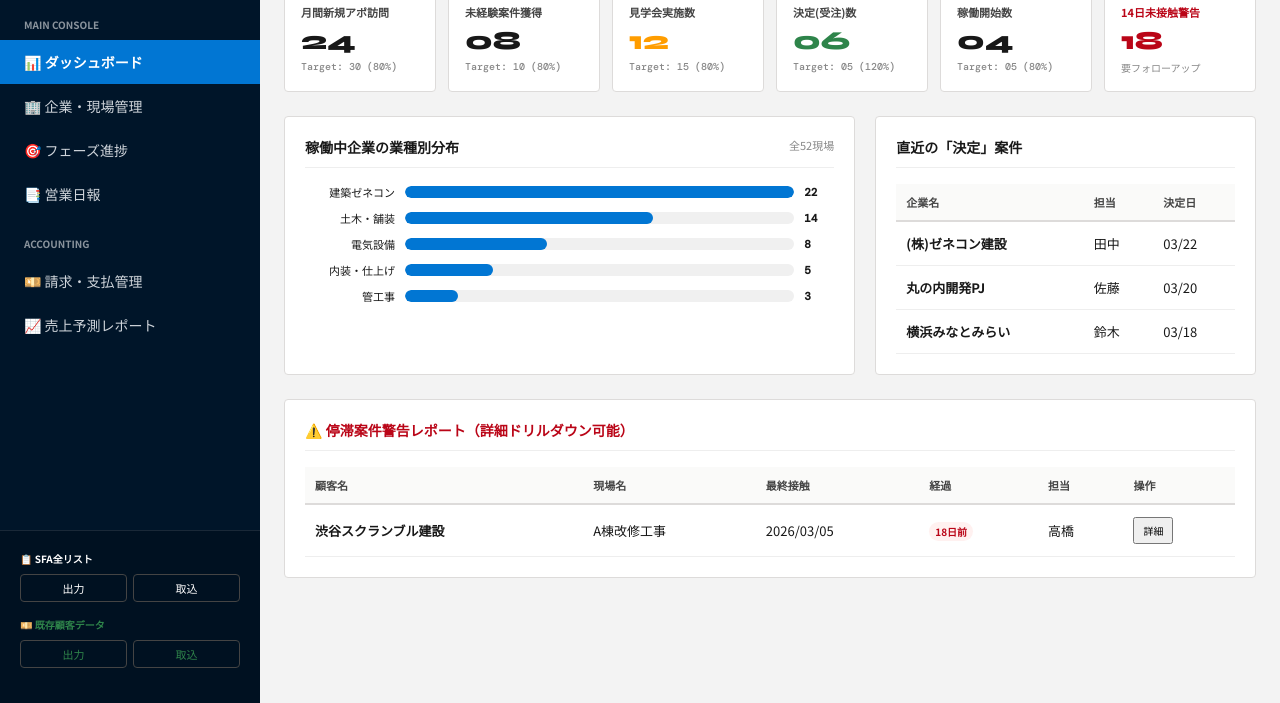
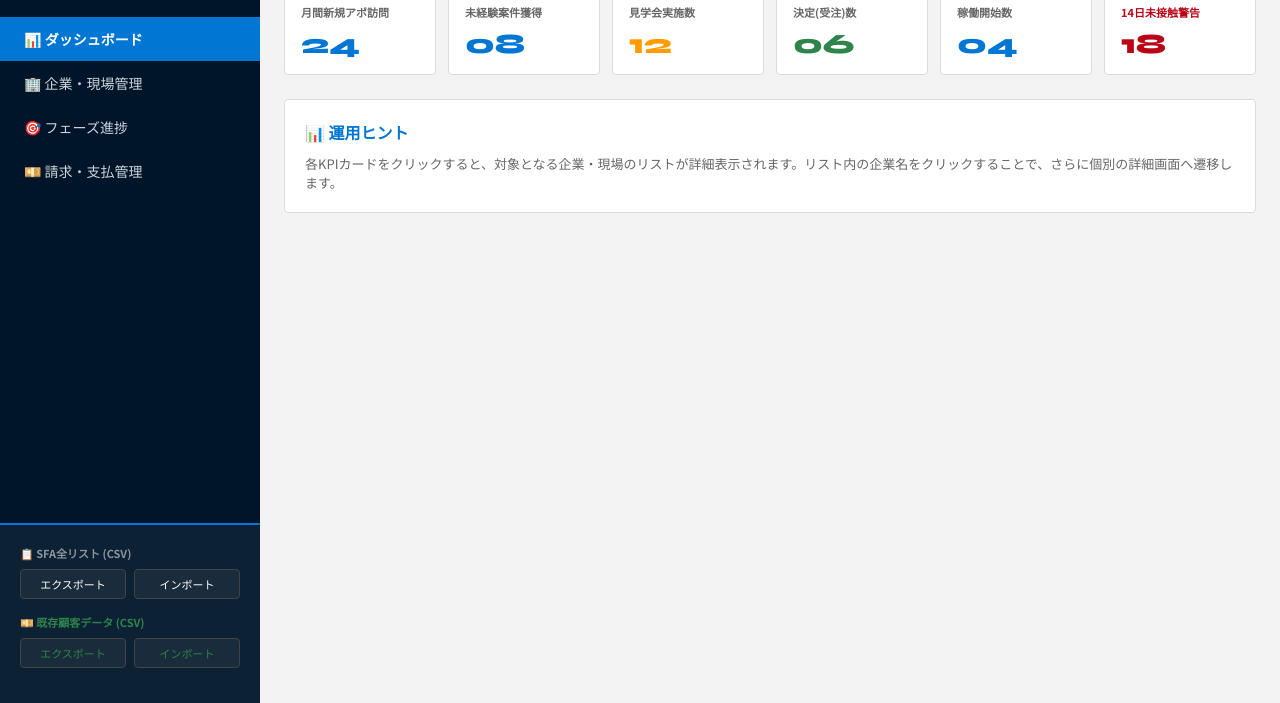
Before and after one commit to ytanaka-max/NEXTSS_SFA, a plain HTML site: page index.html in a window 1280 px wide. Shown: the part 97-800 px from the top of the page. Drawn offline with nearby package versions, Linux system fonts and the light colour scheme.

Commit message:
Update index.html

```diff
--- a/index.html
+++ b/index.html
@@ -2,255 +2,197 @@
 <html lang="ja">
 <head>
     <meta charset="UTF-8">
-    <meta name="viewport" content="width=device-width, initial-scale=1.0">
-    <title>NEXTsalesAI | Enterprise SFA System</title>
-    <link href="https://fonts.googleapis.com/css2?family=Noto+Sans+JP:wght@400;500;700&family=Syne:wght@800&family=DM+Mono:wght@500&display=swap" rel="stylesheet">
+    <title>NEXTsalesAI | Professional SFA</title>
+    <link href="https://fonts.googleapis.com/css2?family=Noto+Sans+JP:wght@400;700&family=Syne:wght@800&family=DM+Mono:wght@500&display=swap" rel="stylesheet">
     <style>
         :root {
             --sf-blue: #0176d3; --sf-bg: #f3f3f3; --sf-border: #dddbda;
-            --sidebar-dark: #001529; --sidebar-hover: #002140;
-            --text-main: #181818; --text-sub: #444444; --white: #ffffff;
+            --sidebar-dark: #001529; --text-main: #181818; --white: #ffffff;
             --success: #2e844a; --warning: #ff9d00; --danger: #ba0517;
         }
         * { box-sizing: border-box; margin: 0; padding: 0; }
-        body { font-family: 'Noto Sans JP', sans-serif; background: var(--sf-bg); color: var(--text-main); display: flex; height: 100vh; overflow: hidden; }
+        body { font-family: 'Noto Sans JP', sans-serif; background: var(--sf-bg); display: flex; height: 100vh; overflow: hidden; }
 
-        /* --- サイドバー復元 & 強化 --- */
-        .sidebar { width: 260px; background: var(--sidebar-dark); color: var(--white); display: flex; flex-direction: column; flex-shrink: 0; z-index: 100; }
+        /* --- SIDEBAR: CSV機能を最優先で「固定」表示 --- */
+        .sidebar { width: 260px; background: var(--sidebar-dark); color: #fff; display: flex; flex-direction: column; flex-shrink: 0; }
         .sidebar-header { padding: 25px 20px; border-bottom: 1px solid rgba(255,255,255,0.1); }
-        .logo { font-family: 'Syne', sans-serif; font-size: 22px; font-weight: 800; color: var(--white); letter-spacing: -0.5px; }
-        .logo-tag { font-size: 9px; color: #8a949d; margin-top: 4px; letter-spacing: 1px; }
-
-        .nav-group { flex: 1; padding: 20px 0; overflow-y: auto; }
-        .nav-label { font-size: 10px; color: #8a949d; padding: 0 24px 8px; font-weight: 700; text-transform: uppercase; }
-        .nav-item { padding: 12px 24px; display: flex; align-items: center; gap: 12px; cursor: pointer; transition: 0.2s; font-size: 14px; color: #ced4da; }
-        .nav-item:hover { background: var(--sidebar-hover); color: #fff; }
+        .nav-group { flex: 1; overflow-y: auto; padding: 20px 0; }
+        .nav-item { padding: 12px 24px; display: flex; align-items: center; gap: 12px; cursor: pointer; color: #ced4da; font-size: 14px; }
         .nav-item.active { background: var(--sf-blue); color: #fff; font-weight: 600; }
 
-        /* CSV入出力セクション (完全復元) */
-        .sidebar-footer { padding: 20px; background: rgba(0,0,0,0.2); border-top: 1px solid rgba(255,255,255,0.1); }
+        /* 重要：CSVセクションを目立たせる */
+        .sidebar-csv-area {
+            padding: 20px; background: rgba(255,255,255,0.05);
+            border-top: 2px solid var(--sf-blue); /* 境界線を強調 */
+        }
         .csv-box { margin-bottom: 15px; }
-        .csv-label { font-size: 10px; font-weight: 800; margin-bottom: 8px; display: block; }
-        .csv-btn-grid { display: grid; grid-template-columns: 1fr 1fr; gap: 6px; }
-        .btn-csv { background: transparent; border: 1px solid #444; color: #fff; padding: 5px; font-size: 11px; border-radius: 4px; cursor: pointer; transition: 0.2s; }
-        .btn-csv:hover { border-color: var(--sf-blue); background: var(--sf-blue); }
+        .csv-label { font-size: 11px; font-weight: 700; margin-bottom: 8px; display: block; color: #8a949d; }
+        .csv-btn-grid { display: grid; grid-template-columns: 1fr 1fr; gap: 8px; }
+        .btn-csv {
+            background: #1a2b3c; border: 1px solid #444; color: #fff; padding: 6px;
+            font-size: 11px; border-radius: 4px; cursor: pointer; text-align: center;
+        }
+        .btn-csv:hover { background: var(--sf-blue); border-color: var(--sf-blue); }
 
-        /* --- メインコンテンツ --- */
-        .main-layout { flex: 1; display: flex; flex-direction: column; min-width: 0; position: relative; }
-        header { background: #fff; height: 60px; border-bottom: 1px solid var(--sf-border); display: flex; align-items: center; justify-content: space-between; padding: 0 24px; flex-shrink: 0; }
-        .content-scroll { flex: 1; overflow-y: auto; padding: 24px; }
+        /* --- MAIN LAYOUT --- */
+        .main { flex: 1; display: flex; flex-direction: column; min-width: 0; }
+        header { background: #fff; height: 60px; border-bottom: 1px solid var(--sf-border); display: flex; align-items: center; padding: 0 24px; justify-content: space-between; }
+        .container { flex: 1; overflow-y: auto; padding: 24px; }
 
-        /* --- ダッシュボード: 管理職KPIセクション --- */
-        .kpi-row { display: grid; grid-template-columns: repeat(6, 1fr); gap: 12px; margin-bottom: 24px; }
-        .kpi-card { background: #fff; border: 1px solid var(--sf-border); border-radius: 4px; padding: 16px; cursor: pointer; transition: 0.2s; }
-        .kpi-card:hover { box-shadow: 0 4px 12px rgba(0,0,0,0.08); border-color: var(--sf-blue); }
-        .kpi-title { font-size: 11px; font-weight: 700; color: var(--text-sub); margin-bottom: 8px; }
-        .kpi-val { font-size: 26px; font-weight: 800; font-family: 'Syne'; line-height: 1; }
-        .kpi-sub { font-size: 10px; color: #888; margin-top: 6px; font-family: 'DM Mono'; }
+        /* --- KPI GRID --- */
+        .kpi-grid { display: grid; grid-template-columns: repeat(6, 1fr); gap: 12px; margin-bottom: 24px; }
+        .kpi-card {
+            background: #fff; border: 1px solid var(--sf-border); border-radius: 4px; padding: 16px;
+            cursor: pointer; transition: 0.2s; position: relative;
+        }
+        .kpi-card:hover { transform: translateY(-3px); box-shadow: 0 5px 15px rgba(0,0,0,0.1); border-color: var(--sf-blue); }
+        .kpi-card::after { content: '詳細表示 🔍'; position: absolute; bottom: 8px; right: 10px; font-size: 9px; color: var(--sf-blue); opacity: 0; transition: 0.2s; }
+        .kpi-card:hover::after { opacity: 1; }
+        .kpi-title { font-size: 11px; font-weight: 700; color: #666; margin-bottom: 10px; }
+        .kpi-val { font-size: 28px; font-weight: 800; font-family: 'Syne'; color: var(--sf-blue); line-height: 1; }
 
-        /* --- チャート & リストグリッド --- */
-        .grid-main { display: grid; grid-template-columns: 1.5fr 1fr; gap: 20px; margin-bottom: 24px; }
-        .card { background: #fff; border: 1px solid var(--sf-border); border-radius: 4px; padding: 20px; }
-        .card-head { font-size: 14px; font-weight: 700; margin-bottom: 16px; border-bottom: 1px solid #eee; padding-bottom: 10px; display: flex; justify-content: space-between; }
+        /* --- MODAL (Drill-down) --- */
+        .modal-overlay { position: fixed; inset: 0; background: rgba(0,0,0,0.6); z-index: 1000; display: none; align-items: center; justify-content: center; }
+        .modal { background: #fff; width: 90%; max-width: 900px; border-radius: 8px; overflow: hidden; animation: slideUp 0.3s ease-out; }
+        @keyframes slideUp { from { transform: translateY(20px); opacity: 0; } to { transform: translateY(0); opacity: 1; } }
+        .modal-header { padding: 20px; background: #fafaf9; border-bottom: 1px solid var(--sf-border); display: flex; justify-content: space-between; align-items: center; }
+        .modal-body { padding: 20px; max-height: 60vh; overflow-y: auto; }
 
-        /* 業種別バー */
-        .ind-bar-row { display: flex; align-items: center; margin-bottom: 10px; gap: 10px; }
-        .ind-name { width: 90px; font-size: 11px; text-align: right; overflow: hidden; text-overflow: ellipsis; white-space: nowrap; }
-        .ind-track { flex: 1; height: 12px; background: #f0f0f0; border-radius: 6px; overflow: hidden; }
-        .ind-fill { height: 100%; background: var(--sf-blue); border-radius: 6px; transition: 1s ease; }
-        .ind-num { width: 30px; font-size: 11px; font-weight: 700; font-family: 'DM Mono'; }
-
-        /* テーブル */
-        .data-table { width: 100%; border-collapse: collapse; font-size: 13px; }
-        .data-table th { background: #fafaf9; padding: 10px; text-align: left; border-bottom: 2px solid var(--sf-border); color: var(--text-sub); font-size: 11px; }
-        .data-table td { padding: 12px 10px; border-bottom: 1px solid #eee; }
-        .badge { padding: 2px 6px; border-radius: 10px; font-size: 10px; font-weight: 700; }
-        .bg-alert { background: #fff1f0; color: var(--danger); }
-        .bg-success { background: #e6ffed; color: var(--success); }
-
-        /* モーダル & 詳細表示 */
-        .overlay { position: fixed; inset: 0; background: rgba(0,0,0,0.5); z-index: 1000; display: none; align-items: center; justify-content: center; padding: 40px; }
-        .modal { background: #fff; width: 100%; max-width: 1000px; max-height: 90vh; border-radius: 8px; overflow: hidden; display: flex; flex-direction: column; }
-
-        .hidden { display: none; }
+        table { width: 100%; border-collapse: collapse; font-size: 13px; }
+        th { text-align: left; padding: 12px; background: #f8f9fa; border-bottom: 2px solid var(--sf-border); }
+        td { padding: 12px; border-bottom: 1px solid #eee; }
+        tr:hover { background: #f9fcff; cursor: pointer; }
     </style>
 </head>
 <body>
 
 <aside class="sidebar">
     <div class="sidebar-header">
-        <div class="logo">NEXTsalesAI</div>
-        <div class="logo-tag">CONSTRUCTION SFA v3.0</div>
+        <div style="font-family:'Syne'; font-size:22px; font-weight:800;">NEXTsalesAI</div>
+        <div style="font-size:9px; color:#8a949d; margin-top:4px;">MANAGEMENT CONSOLE</div>
     </div>
-
     <nav class="nav-group">
-        <div class="nav-label">Main Console</div>
         <div class="nav-item active">📊 ダッシュボード</div>
         <div class="nav-item">🏢 企業・現場管理</div>
         <div class="nav-item">🎯 フェーズ進捗</div>
-        <div class="nav-item">📑 営業日報</div>
-
-        <div class="nav-label" style="margin-top:20px;">Accounting</div>
         <div class="nav-item">💴 請求・支払管理</div>
-        <div class="nav-item">📈 売上予測レポート</div>
     </nav>
 
-    <div class="sidebar-footer">
+    <div class="sidebar-csv-area">
         <div class="csv-box">
-            <span class="csv-label">📋 SFA全リスト</span>
+            <span class="csv-label">📋 SFA全リスト (CSV)</span>
             <div class="csv-btn-grid">
-                <button class="btn-csv" onclick="exportData('all')">出力</button>
-                <button class="btn-csv" onclick="importData('all')">取込</button>
+                <button class="btn-csv" onclick="handleCSV('export', 'all')">エクスポート</button>
+                <label class="btn-csv">インポート<input type="file" hidden onchange="handleCSV('import', 'all')"></label>
             </div>
         </div>
         <div class="csv-box">
-            <span class="csv-label" style="color:var(--success)">💴 既存顧客データ</span>
+            <span class="csv-label" style="color:var(--success)">💴 既存顧客データ (CSV)</span>
             <div class="csv-btn-grid">
-                <button class="btn-csv" style="color:var(--success)" onclick="exportData('ext')">出力</button>
-                <button class="btn-csv" style="color:var(--success)" onclick="importData('ext')">取込</button>
+                <button class="btn-csv" style="color:var(--success)" onclick="handleCSV('export', 'ext')">エクスポート</button>
+                <label class="btn-csv" style="color:var(--success)">インポート<input type="file" hidden onchange="handleCSV('import', 'ext')"></label>
             </div>
         </div>
     </div>
 </aside>
 
-<main class="main-layout">
+<main class="main">
     <header>
-        <div style="display:flex; align-items:center; gap:15px;">
-            <strong style="font-size:16px;">Dashboard</strong>
-            <input type="text" placeholder="🔍 全データを検索..." style="width:300px; padding:6px 12px; border:1px solid var(--sf-border); border-radius:4px;">
-        </div>
-        <div style="display:flex; gap:10px;">
-            <button style="padding:8px 16px; background:var(--sf-blue); color:#fff; border:none; border-radius:4px; font-weight:700; cursor:pointer;">+ 新規案件作成</button>
-        </div>
+        <h2 style="font-size: 18px;">エグゼクティブ・ダッシュボード</h2>
+        <div id="current-date" style="font-size: 14px; color: #666;"></div>
     </header>
 
-    <div class="content-scroll">
-        <div class="kpi-row">
-            <div class="kpi-card" onclick="openReport('apo')">
+    <div class="container">
+        <div class="kpi-grid">
+            <div class="kpi-card" onclick="openDrillDown('月間新規アポ', 'apo')">
                 <div class="kpi-title">月間新規アポ訪問</div>
-                <div class="kpi-val">24</div>
-                <div class="kpi-sub">Target: 30 (80%)</div>
+                <div class="kpi-val" id="val-apo">24</div>
             </div>
-            <div class="kpi-card" onclick="openReport('new')">
+            <div class="kpi-card" onclick="openDrillDown('未経験案件獲得', 'new')">
                 <div class="kpi-title">未経験案件獲得</div>
-                <div class="kpi-val">08</div>
-                <div class="kpi-sub">Target: 10 (80%)</div>
+                <div class="kpi-val" id="val-new">08</div>
             </div>
-            <div class="kpi-card" onclick="openReport('visit')">
+            <div class="kpi-card" onclick="openDrillDown('見学会実施数', 'visit')">
                 <div class="kpi-title">見学会実施数</div>
-                <div class="kpi-val" style="color:var(--warning)">12</div>
-                <div class="kpi-sub">Target: 15 (80%)</div>
+                <div class="kpi-val" id="val-visit" style="color:var(--warning)">12</div>
             </div>
-            <div class="kpi-card" onclick="openReport('won')">
+            <div class="kpi-card" onclick="openDrillDown('決定(受注)数', 'won')">
                 <div class="kpi-title">決定(受注)数</div>
-                <div class="kpi-val" style="color:var(--success)">06</div>
-                <div class="kpi-sub">Target: 05 (120%)</div>
+                <div class="kpi-val" id="val-won" style="color:var(--success)">06</div>
             </div>
-            <div class="kpi-card" onclick="openReport('start')">
+            <div class="kpi-card" onclick="openDrillDown('稼働開始数', 'start')">
                 <div class="kpi-title">稼働開始数</div>
-                <div class="kpi-val">04</div>
-                <div class="kpi-sub">Target: 05 (80%)</div>
+                <div class="kpi-val" id="val-start">04</div>
             </div>
-            <div class="kpi-card" onclick="openReport('alert')">
+            <div class="kpi-card" onclick="openDrillDown('14日未接触警告', 'alert')">
                 <div class="kpi-title" style="color:var(--danger)">14日未接触警告</div>
-                <div class="kpi-val" style="color:var(--danger)">18</div>
-                <div class="kpi-sub">要フォローアップ</div>
+                <div class="kpi-val" id="val-alert" style="color:var(--danger)">18</div>
             </div>
         </div>
 
-        <div class="grid-main">
-            <div class="card">
-                <div class="card-head">
-                    稼働中企業の業種別分布
-                    <span style="font-size:11px; font-weight:normal; color:#888;">全52現場</span>
-                </div>
-                <div id="industry-chart">
-                    </div>
-            </div>
-
-            <div class="card">
-                <div class="card-head">直近の「決定」案件</div>
-                <table class="data-table">
-                    <thead><tr><th>企業名</th><th>担当</th><th>決定日</th></tr></thead>
-                    <tbody>
-                        <tr><td><strong>(株)ゼネコン建設</strong></td><td>田中</td><td>03/22</td></tr>
-                        <tr><td><strong>丸の内開発PJ</strong></td><td>佐藤</td><td>03/20</td></tr>
-                        <tr><td><strong>横浜みなとみらい</strong></td><td>鈴木</td><td>03/18</td></tr>
-                    </tbody>
-                </table>
-            </div>
-        </div>
-
-        <div class="card">
-            <div class="card-head" style="color:var(--danger)">⚠️ 停滞案件警告レポート（詳細ドリルダウン可能）</div>
-            <table class="data-table">
-                <thead>
-                    <tr><th>顧客名</th><th>現場名</th><th>最終接触</th><th>経過</th><th>担当</th><th>操作</th></tr>
-                </thead>
-                <tbody id="alert-list-body">
-                    <tr style="cursor:pointer;" onclick="showCompanyDetail()">
-                        <td><strong>渋谷スクランブル建設</strong></td>
-                        <td>A棟改修工事</td>
-                        <td>2026/03/05</td>
-                        <td><span class="badge bg-alert">18日前</span></td>
-                        <td>高橋</td>
-                        <td><button style="padding:4px 8px; font-size:10px;">詳細</button></td>
-                    </tr>
-                </tbody>
-            </table>
+        <div style="background:#fff; padding:20px; border:1px solid var(--sf-border); border-radius:4px;">
+            <p style="font-weight:700; color:var(--sf-blue); margin-bottom:10px;">📊 運用ヒント</p>
+            <p style="font-size:13px; color:#666;">各KPIカードをクリックすると、対象となる企業・現場のリストが詳細表示されます。リスト内の企業名をクリックすることで、さらに個別の詳細画面へ遷移します。</p>
         </div>
     </div>
 </main>
 
-<div class="overlay" id="modalOverlay">
+<div class="modal-overlay" id="modalOverlay" onclick="closeModal(event)">
     <div class="modal">
-        <div style="padding:20px; border-bottom:1px solid var(--sf-border); display:flex; justify-content:space-between;">
+        <div class="modal-header">
             <h3 id="modalTitle">レポート詳細</h3>
-            <button onclick="closeModal()" style="border:none; background:none; font-size:24px; cursor:pointer;">&times;</button>
+            <button onclick="document.getElementById('modalOverlay').style.display='none'" style="border:none; background:none; font-size:24px; cursor:pointer;">&times;</button>
         </div>
-        <div id="modalContent" style="padding:20px; overflow-y:auto;">
-            </div>
+        <div class="modal-body">
+            <table id="drilldownTable">
+                <thead><tr><th>企業名</th><th>現場/案件名</th><th>担当営業</th><th>最終アクション</th></tr></thead>
+                <tbody id="drilldownBody"></tbody>
+            </table>
+        </div>
     </div>
 </div>
 
 <script>
-    const industryData = [
-        { name: '建築ゼネコン', count: 22 },
-        { name: '土木・舗装', count: 14 },
-        { name: '電気設備', count: 8 },
-        { name: '内装・仕上げ', count: 5 },
-        { name: '管工事', count: 3 }
-    ];
+    // ダッシュボード用の擬似データ
+    const mockData = {
+        apo: [{name: "大林組", proj: "横浜再開発", staff: "田中", date: "2026-03-20"}],
+        new: [{name: "清水建設", proj: "渋谷地下道", staff: "佐藤", date: "2026-03-18"}],
+        visit: [{name: "鹿島建設", proj: "千葉物流センター", staff: "鈴木", date: "2026-03-22"}],
+        won: [{name: "大成建設", proj: "品川オフィス", staff: "高橋", date: "2026-03-15"}],
+        start: [{name: "竹中工務店", proj: "名古屋ホテル", staff: "伊藤", date: "2026-03-21"}],
+        alert: [{name: "戸田建設", proj: "九州支店", staff: "田中", date: "2026-03-01"}]
+    };
 
-    function renderIndustryChart() {
-        const container = document.getElementById('industry-chart');
-        const max = Math.max(...industryData.map(d => d.count));
-        container.innerHTML = industryData.map(d => `
-            <div class="ind-bar-row">
-                <div class="ind-name">${d.name}</div>
-                <div class="ind-track"><div class="ind-fill" style="width:${(d.count/max*100)}%"></div></div>
-                <div class="ind-num">${d.count}</div>
-            </div>
-        `).join('');
+    function openDrillDown(title, key) {
+        const overlay = document.getElementById('modalOverlay');
+        const body = document.getElementById('drilldownBody');
+        document.getElementById('modalTitle').innerText = title + " 一覧レポート";
+
+        body.innerHTML = '';
+        const items = mockData[key] || [];
+
+        // リストが空の場合の処理
+        if(items.length === 0) {
+            body.innerHTML = '<tr><td colspan="4" style="text-align:center;">対象データはありません</td></tr>';
+        }
+
+        items.forEach(item => {
+            const row = body.insertRow();
+            row.innerHTML = `<td><strong>${item.name}</strong></td><td>${item.proj}</td><td>${item.staff}</td><td>${item.date}</td>`;
+            row.onclick = () => alert(item.name + " の詳細プロファイルを表示します（ドリルダウン完了）");
+        });
+
+        overlay.style.display = 'flex';
     }
 
-    function openReport(type) {
-        document.getElementById('modalOverlay').style.display = 'flex';
-        document.getElementById('modalTitle').innerText = type.toUpperCase() + " 案件詳細レポート";
-        document.getElementById('modalContent').innerHTML = `
-            <table class="data-table">
-                <thead><tr><th>企業名</th><th>案件名</th><th>フェーズ</th><th>最終接触</th></tr></thead>
-                <tbody>
-                    <tr onclick="showCompanyDetail()" style="cursor:pointer;"><td>テスト建設</td><td>サンプル現場</td><td>${type}</td><td>2026-03-20</td></tr>
-                </tbody>
-            </table>`;
+    function closeModal(e) { if(e.target.id === 'modalOverlay') e.target.style.display = 'none'; }
+
+    function handleCSV(action, type) {
+        const label = type === 'all' ? 'SFA全リスト' : '既存顧客データ';
+        alert(`${label} を ${action === 'export' ? 'エクスポート' : 'インポート'} します。`);
     }
 
-    function closeModal() { document.getElementById('modalOverlay').style.display = 'none'; }
-    function exportData(type) { alert(type + " データをCSV出力します。"); }
-    function importData(type) { alert(type + " CSVを選択してください。"); }
-
-    window.onload = renderIndustryChart;
+    document.getElementById('current-date').innerText = new Date().toLocaleDateString('ja-JP', { year: 'numeric', month: 'long', day: 'numeric', weekday: 'long' });
 </script>
 </body>
 </html>
```
